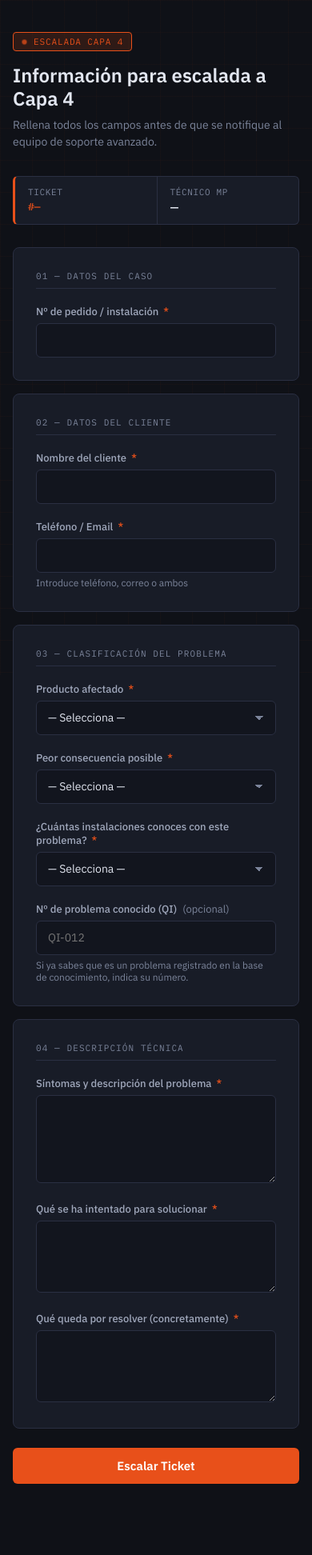
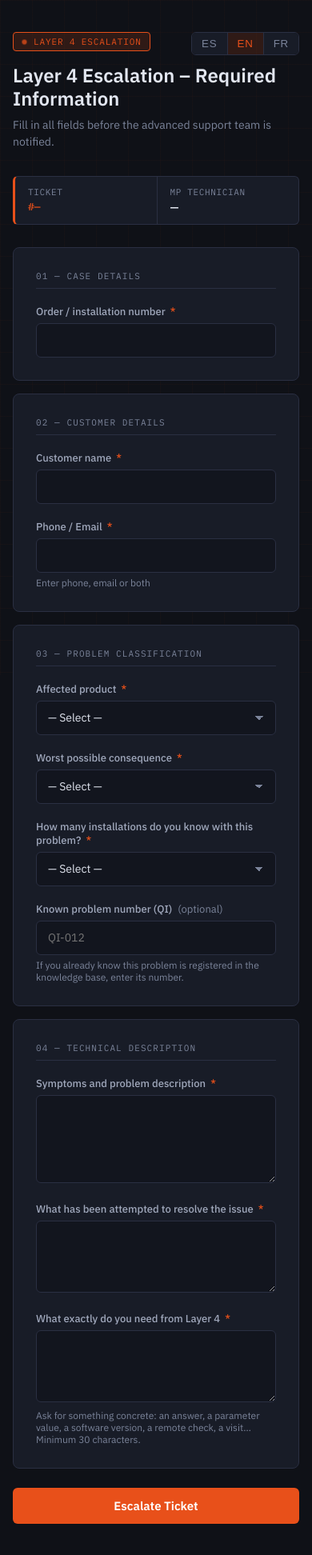
Before and after one commit to Efebejota/capa4-form, a plain HTML site: page index.html in a window 390 px wide. Shown: the whole page at 80% size. Before the commit the page ends 1915 px from the top, so only its background shows below. Drawn offline with Linux system fonts and the light colour scheme.

Commit message:
Add files via upload

```diff
--- a/index.html
+++ b/index.html
@@ -92,6 +92,12 @@
       font-size: 14px;
       line-height: 1.5;
     }
+
+    .lang-switch{position:absolute;top:0;right:0;display:flex;border:1px solid var(--border);border-radius:var(--radius);overflow:hidden;font-family:var(--mono);font-size:12px}
+    .lang-switch button{background:var(--surface);color:var(--text-muted);border:none;padding:6px 12px;cursor:pointer;letter-spacing:.06em}
+    .lang-switch button+button{border-left:1px solid var(--border)}
+    .lang-switch button.active{background:var(--accent-dim);color:var(--accent);font-weight:500}
+    .header{position:relative}
     /* ── BANNER (ticket + técnico) ── */
     .ticket-banner {
       display: grid;
@@ -275,6 +281,7 @@
   <!-- FORM VIEW -->
   <div id="form-view">
     <div class="header">
+      <div class="lang-switch" id="lang-switch"><button type="button" data-lang="es">ES</button><button type="button" data-lang="en">EN</button><button type="button" data-lang="fr">FR</button></div>
       <div class="header-badge" id="badge-text">Escalada Capa 4</div>
       <h1 id="main-title">Información para escalada a Capa 4</h1>
       <p class="subtitle" id="main-subtitle">Rellena todos los campos antes de que se notifique al equipo de soporte avanzado.</p>
@@ -354,8 +361,9 @@
           <div class="field-error" id="err-attempted"></div>
         </div>
         <div class="field">
-          <label for="pending" id="lbl-pending">Qué queda por resolver (concretamente) <span class="req">*</span></label>
+          <label for="pending" id="lbl-pending">Qué necesitas exactamente de Capa 4 <span class="req">*</span></label>
           <textarea id="pending" name="pending"></textarea>
+          <div class="hint" id="hint-pending"></div>
           <div class="field-error" id="err-pending"></div>
         </div>
       </div>
@@ -419,12 +427,14 @@ const i18n = {
     scope:  ['Solo esta instalación','Varias instalaciones (2–5)','Muchas / va en aumento','Afecta a toda la serie del producto'],
     lblSymptoms:   'Síntomas y descripción del problema',
     lblAttempted:  'Qué se ha intentado para solucionar',
-    lblPending:    'Qué queda por resolver (concretamente)',
+    lblPending:    'Qué necesitas exactamente de Capa 4',
+    hintPending:   'Pide algo concreto: una respuesta, un valor de parámetro, un software, una revisión remota, una visita… Mínimo 30 caracteres.',
+    errShort:      'Concreta más qué necesitas (mínimo 30 caracteres).',
     submit:        'Escalar Ticket',
     sending:       'Enviando...',
     errRequired:   'Este campo es obligatorio.',
     successTitle:  'Escalada enviada',
-    successMsg:    'El equipo de soporte avanzado ha sido notificado. Recibirás en el ticket el número de problema asignado. Puedes cerrar esta ventana.',
+    successMsg:    'Capa 4 ha sido notificada. Sigues siendo el dueño de este caso: recibirás por correo el número de problema asignado y cada avance aparecerá en el ticket. Puedes cerrar esta ventana.',
     errorTitle:    'Error al enviar',
     errorMsg:      'No se han podido enviar los datos. Intenta de nuevo o contacta con el administrador.',
   },
@@ -456,12 +466,14 @@ const i18n = {
     scope:  ['Only this installation','Several installations (2–5)','Many / increasing','Affects the whole product series'],
     lblSymptoms:   'Symptoms and problem description',
     lblAttempted:  'What has been attempted to resolve the issue',
-    lblPending:    'What remains to be resolved (specifically)',
+    lblPending:    'What exactly do you need from Layer 4',
+    hintPending:   'Ask for something concrete: an answer, a parameter value, a software version, a remote check, a visit… Minimum 30 characters.',
+    errShort:      'Please be more specific about what you need (minimum 30 characters).',
     submit:        'Escalate Ticket',
     sending:       'Sending...',
     errRequired:   'This field is required.',
     successTitle:  'Escalation submitted',
-    successMsg:    'The advanced support team has been notified. The assigned problem number will be added to the ticket. You can close this window.',
+    successMsg:    'Layer 4 has been notified. You remain the owner of this case: you will receive the assigned problem number by email and every step will appear in the ticket. You can close this window.',
     errorTitle:    'Submission error',
     errorMsg:      'Could not send the data. Please try again or contact the administrator.',
   },
@@ -493,12 +505,14 @@ const i18n = {
     scope:  ['Uniquement cette installation','Plusieurs installations (2–5)','Nombreuses / en augmentation','Toute la série du produit'],
     lblSymptoms:   'Symptômes et description du problème',
     lblAttempted:  'Ce qui a été tenté pour résoudre le problème',
-    lblPending:    'Ce qui reste à résoudre (concrètement)',
+    lblPending:    'De quoi avez-vous besoin exactement de la Couche 4',
+    hintPending:   'Demandez quelque chose de concret : une réponse, une valeur de paramètre, un logiciel, une vérification à distance, une visite… 30 caractères minimum.',
+    errShort:      'Précisez davantage votre besoin (30 caractères minimum).',
     submit:        'Escalader le ticket',
     sending:       'Envoi en cours...',
     errRequired:   'Ce champ est obligatoire.',
     successTitle:  'Escalade envoyée',
-    successMsg:    'L\'équipe de support avancé a été notifiée. Le numéro de problème attribué sera ajouté au ticket. Vous pouvez fermer cette fenêtre.',
+    successMsg:    'La Couche 4 a été notifiée. Vous restez responsable de ce dossier : vous recevrez par e-mail le numéro de problème attribué et chaque avancée apparaîtra dans le ticket. Vous pouvez fermer cette fenêtre.',
     errorTitle:    'Erreur d\'envoi',
     errorMsg:      'Impossible d\'envoyer les données. Réessayez ou contactez l\'administrateur.',
   },
@@ -530,12 +544,14 @@ const i18n = {
     scope:  ['Nur diese Anlage','Mehrere Anlagen (2–5)','Viele / zunehmend','Gesamte Produktserie betroffen'],
     lblSymptoms:   'Symptome und Problembeschreibung',
     lblAttempted:  'Was zur Behebung versucht wurde',
-    lblPending:    'Was noch konkret zu lösen ist',
+    lblPending:    'Was genau benötigen Sie von Ebene 4',
+    hintPending:   'Fordern Sie etwas Konkretes an: eine Antwort, einen Parameterwert, eine Software, eine Fernprüfung, einen Besuch… Mindestens 30 Zeichen.',
+    errShort:      'Bitte konkretisieren Sie, was Sie benötigen (mindestens 30 Zeichen).',
     submit:        'Ticket eskalieren',
     sending:       'Sende...',
     errRequired:   'Dieses Feld ist erforderlich.',
     successTitle:  'Eskalation gesendet',
-    successMsg:    'Das erweiterte Support-Team wurde benachrichtigt. Die zugewiesene Problemnummer wird im Ticket ergänzt. Sie können dieses Fenster schließen.',
+    successMsg:    'Ebene 4 wurde benachrichtigt. Sie bleiben Verantwortlicher dieses Falls: Sie erhalten die zugewiesene Problemnummer per E-Mail, und jeder Fortschritt erscheint im Ticket. Sie können dieses Fenster schließen.',
     errorTitle:    'Sendefehler',
     errorMsg:      'Die Daten konnten nicht gesendet werden. Versuchen Sie es erneut oder kontaktieren Sie den Administrator.',
   }
@@ -544,9 +560,7 @@ const i18n = {
 const params       = new URLSearchParams(window.location.search);
 const ticketId     = params.get('ticket_id')   || '—';
 const techName     = params.get('technician')  || '—';
-const rawLang      = (params.get('lang') || 'es').toLowerCase();
-const lang         = i18n[rawLang] ? rawLang : 'es';
-const t            = i18n[lang];
+let lang, t;
 // URL de producción del Flujo 2 en n8n (Webhook, path "capa4-formulario")
 const webhookUrl = params.get('webhook') || 'https://mpascensores.app.n8n.cloud/webhook/capa4-formulario';
 
@@ -568,6 +582,8 @@ function fillSelect(id, values, labels) {
   });
 }
 
+function applyLang(l) {
+lang = l; t = i18n[l];
 // Apply translations
 document.documentElement.lang = lang;
 setText('badge-text', t.badge);
@@ -593,15 +609,36 @@ setText('hint-qi', t.hintQi);
 setLabel('lbl-symptoms', t.lblSymptoms);
 setLabel('lbl-attempted', t.lblAttempted);
 setLabel('lbl-pending', t.lblPending);
+setText('hint-pending', t.hintPending);
 setText('submit-label', t.submit);
 setText('success-title', t.successTitle);
 setText('success-msg', t.successMsg);
 setText('error-title', t.errorTitle);
 setText('error-msg', t.errorMsg);
 
+const keep = ['product','impact','scope'].map(id => document.getElementById(id).value);
 fillSelect('product', PRODUCTS, PRODUCTS.map(p => t.productOther[p] || p));
 fillSelect('impact', IMPACT_VALUES, t.impact);
 fillSelect('scope', SCOPE_VALUES, t.scope);
+['product','impact','scope'].forEach((id, i) => { document.getElementById(id).value = keep[i]; });
+document.querySelectorAll('.field-error.visible').forEach(e => e.classList.remove('visible'));
+}
+
+// ── SELECTOR DE IDIOMA (ES / EN / FR) ──
+// Prioridad: ?lang= de la URL → idioma del navegador → inglés. Se guarda en la URL al cambiar.
+function pickLang() {
+  const p = (new URLSearchParams(location.search).get('lang') || '').toLowerCase();
+  if (i18n[p]) return p;
+  const nav = (navigator.language || '').slice(0, 2).toLowerCase();
+  return ['es','en','fr'].includes(nav) ? nav : 'en';
+}
+function setLang(l) {
+  const u = new URL(location.href); u.searchParams.set('lang', l); history.replaceState(null, '', u);
+  applyLang(l);
+  document.querySelectorAll('#lang-switch button').forEach(b => b.classList.toggle('active', b.dataset.lang === l));
+}
+document.querySelectorAll('#lang-switch button').forEach(b => b.addEventListener('click', () => setLang(b.dataset.lang)));
+setLang(pickLang());
 
 // ── VALIDATION ────────────────────────────────────────────────
 const FIELDS = [
@@ -648,6 +685,12 @@ function validate() {
       markField(f.id, false);
     }
   });
+  const pend = document.getElementById('pending').value.trim();
+  if (pend && pend.length < 30) {
+    showError('err-pending', t.errShort);
+    markField('pending', true);
+    valid = false;
+  }
   if (normalizeQi(document.getElementById('qi_id').value) === null) {
     showError('err-qi', t.errQi);
     markField('qi_id', true);
```
Also changed, not shown: update.html (+32 -3 lines).
